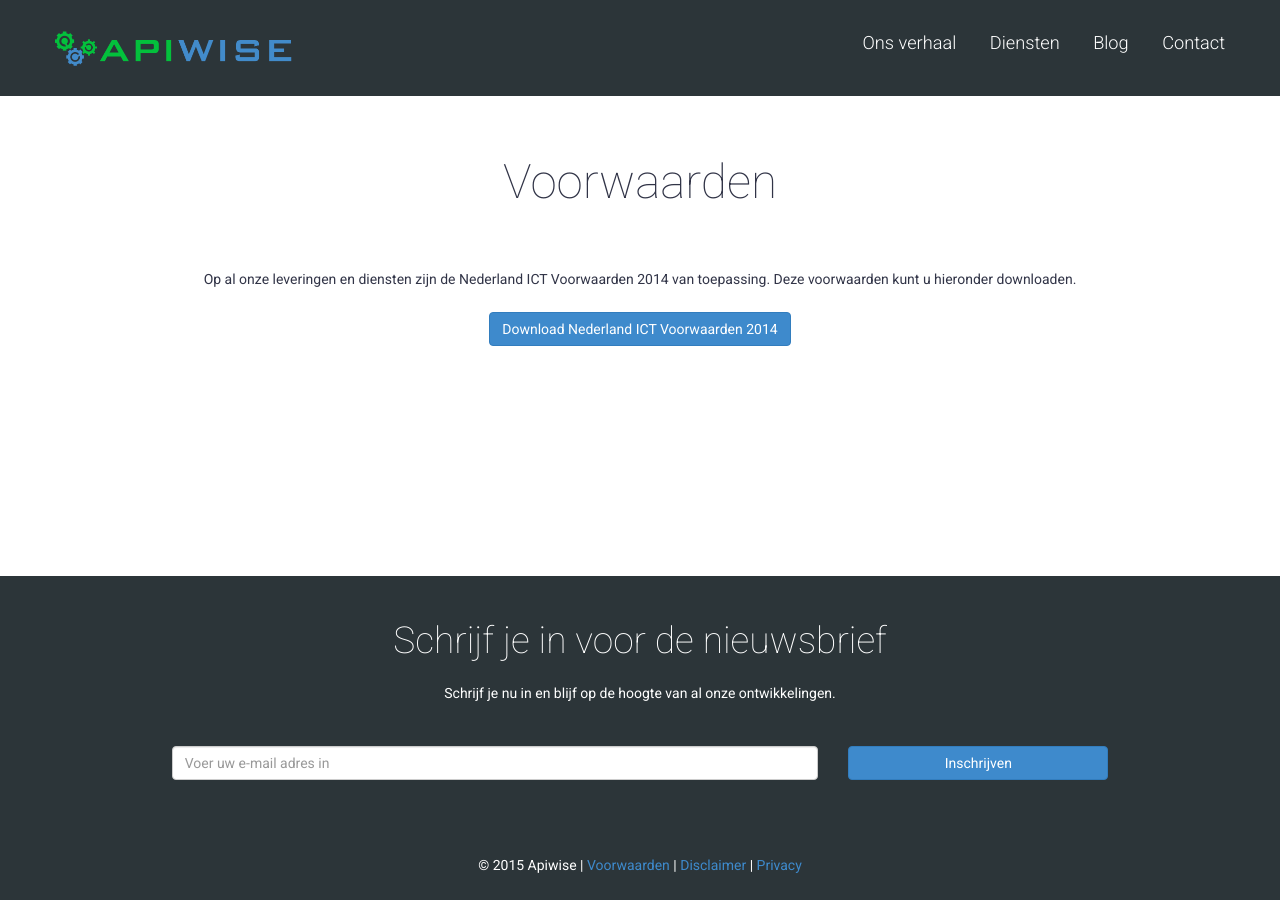
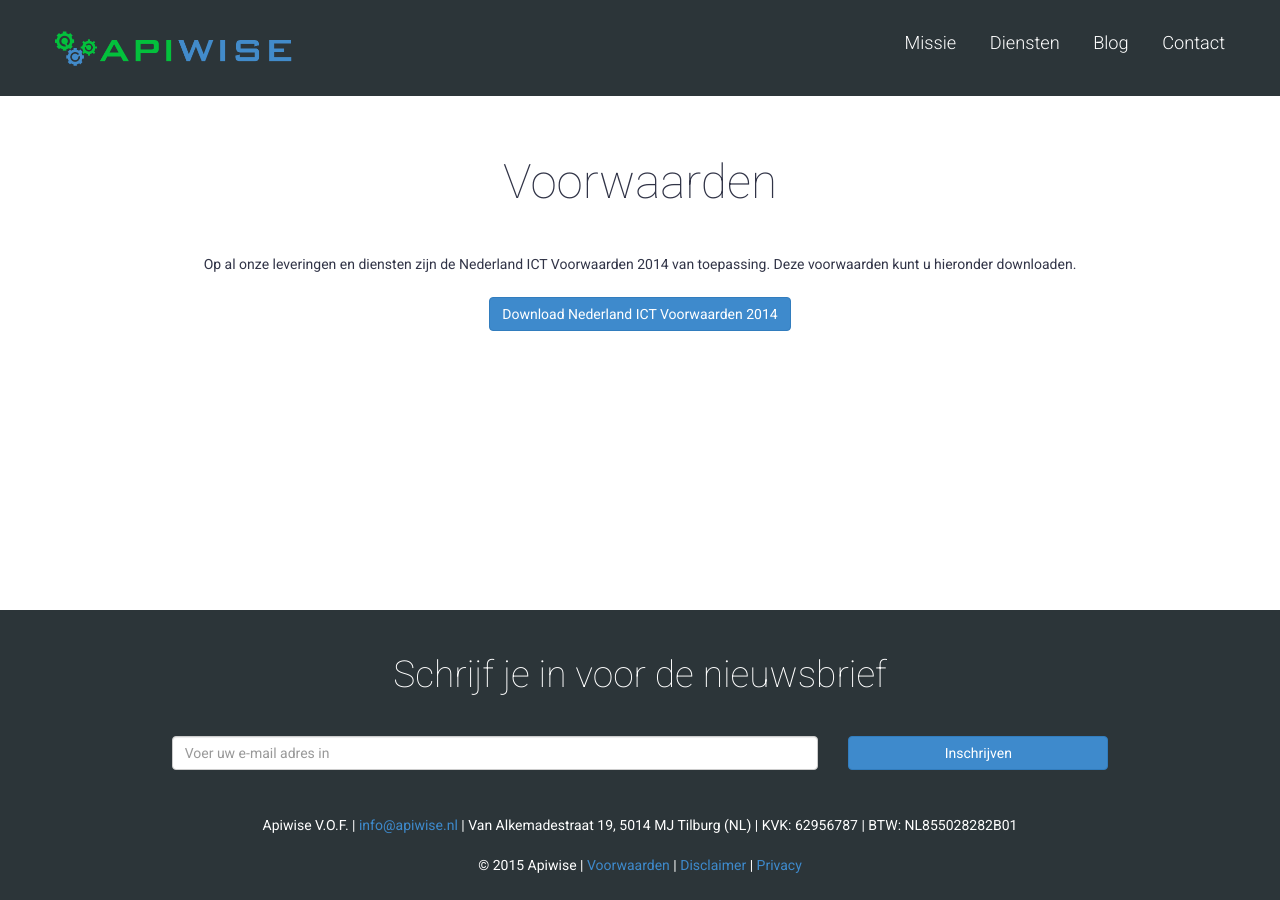
Before and after one commit to joostfarla/apiwise.github.io, a Jekyll site: the page built from voorwaarden/index.html, in a window 1280 px wide. Built offline with Jekyll 4.4.1, drawn with Linux system fonts in a browser that asks for light colours; nearby versions of some CDN libraries; comment, search, counter and statistics services are not loaded.

Commit message:
Small improvements

```diff
--- a/_layouts/default.html
+++ b/_layouts/default.html
@@ -31,7 +31,7 @@
                     </div>
                     <div class="nav col-lg-6 col-md-6 col-sm-6">
                         <nav>
-                            <a href="{% if page.url != "/index.html" %}{{ "/" | prepend: site.baseurl }}{% endif %}#verhaal">Ons verhaal</a>
+                            <a href="{% if page.url != "/index.html" %}{{ "/" | prepend: site.baseurl }}{% endif %}#missie">Missie</a>
                             <a href="{% if page.url != "/index.html" %}{{ "/" | prepend: site.baseurl }}{% endif %}#diensten">Diensten</a>
                             <a href="#">Blog</a>
                             <a href="{% if page.url != "/index.html" %}{{ "/" | prepend: site.baseurl }}{% endif %}#contact">Contact</a>
@@ -48,7 +48,6 @@
                 <div class="row">
                     <div class="col-lg-12">
                         <h2 class="text-center">Schrijf je in voor de nieuwsbrief</h2>
-                        <p class="text-center">Schrijf je nu in en blijf op de hoogte van al onze ontwikkelingen.</p>
                     </div>
                 </div>
                 <div class="row newsletter-signup">
@@ -70,9 +69,22 @@
                         <script type='text/javascript' src='//s3.amazonaws.com/downloads.mailchimp.com/js/mc-validate.js'></script><script type='text/javascript'>(function($) {window.fnames = new Array(); window.ftypes = new Array();fnames[0]='EMAIL';ftypes[0]='email';fnames[1]='FNAME';ftypes[1]='text';fnames[2]='LNAME';ftypes[2]='text';}(jQuery));var $mcj = jQuery.noConflict(true);</script>
                     </form>
                 </div>
-                <div class="row">
-                    <div class="col-lg-12">
-                        <div class="copyright">
+                <div class="row address">
+                    <div class="col-lg-12 text-center" vocab="http://schema.org/" typeof="Organization">
+                        <span property="name">Apiwise V.O.F.</span> |
+                        <a property="email" href="mailto:info@apiwise.nl">info@apiwise.nl</a> |
+                        <span property="address" typeof="PostalAddress">
+                            <span property="streetAddress">Van Alkemadestraat 19</span>,
+                            <span property="postalCode">5014 MJ</span>
+                            <span property="addressLocality">Tilburg (NL)</span> |
+                        </span>
+                        KVK: 62956787 |
+                        BTW: <span property="vatID">NL855028282B01</span>
+                    </div>
+                </div>
+                <div class="row footnote">
+                    <div class="col-lg-12 text-center">
+                        <div>
                             &copy; 2015 Apiwise |
                             <a href="{{ "/voorwaarden" | prepend: site.baseurl }}">Voorwaarden</a> |
                             <a href="{{ "/disclaimer" | prepend: site.baseurl }}">Disclaimer</a> |
--- a/_sass/_layout.scss
+++ b/_sass/_layout.scss
@@ -101,7 +101,7 @@ h3 {
 
     p {
         color: #fff;
-        font-size: 1.3em;
+        font-size: 1.4em;
         font-weight: 300;
         line-height: 1.5;
         margin-bottom: 25px;
@@ -120,11 +120,11 @@ h3 {
 
 .block {
     padding: 40px 0 30px;
+    text-align: center;
 }
 
 .block-header {
-    margin: 0 0 40px;
-    text-align: center;
+    margin: 0 0 25px;
 
     h2 {
         font-size: 3.4em;
@@ -137,13 +137,22 @@ h3 {
     }
 }
 
+.block-story {
+    .block-body {
+        font-size: 1.7em;
+        font-weight: 300;
+    }
+}
+
 @media (max-width: $screen-xs-max) {
     .block-story {
-        .story {
-            text-align: center;
+        .block-body {
+            padding: 20px;
+            font-size: 1.2em;
         }
     }
 }
+
 
 .block-services {
     .service {
@@ -184,16 +193,29 @@ h3 {
 }
 
 .block-contact {
-    text-align: center;
-    margin-bottom: 40px;
+    .block-body {
+        font-size: 1.7em;
+        font-weight: 300;
+    }
 
     .social-links {
+        margin: 40px 0;
+
         a {
             margin: 0 20px;
         }
 
         .fa {
-            font-size: 3.4em;
+            font-size: 2.8em;
+        }
+    }
+}
+
+@media (max-width: $screen-xs-max) {
+    .block-contact {
+        .block-body {
+            padding: 20px;
+            font-size: 1.2em;
         }
     }
 }
@@ -223,7 +245,6 @@ h3 {
     }
 }
 
-.copyright {
-    text-align: center;
-    margin-top: 40px;
+.address {
+    margin: 10px 0 20px;
 }
```
Also changed, not shown: index.html (+9 -30 lines).
